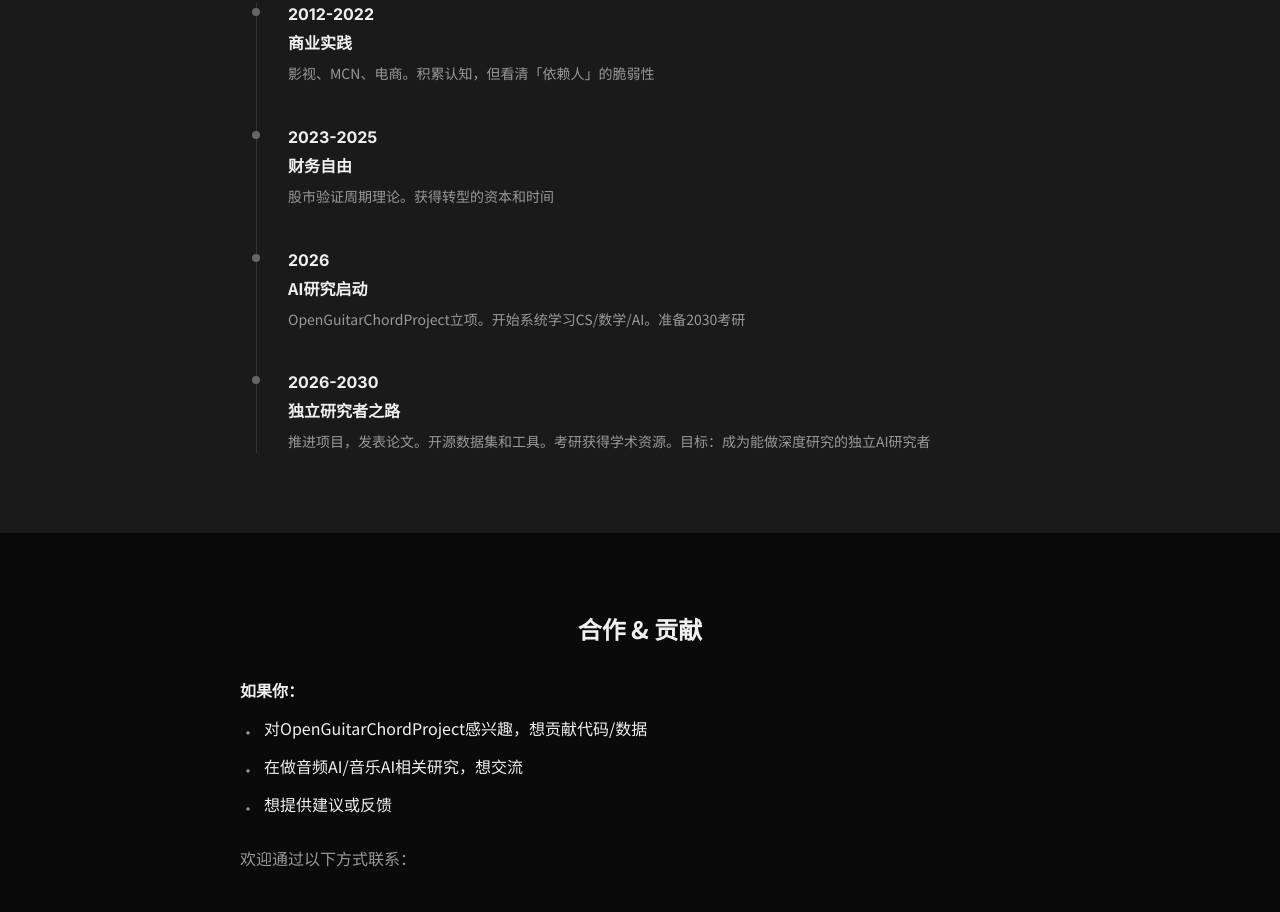
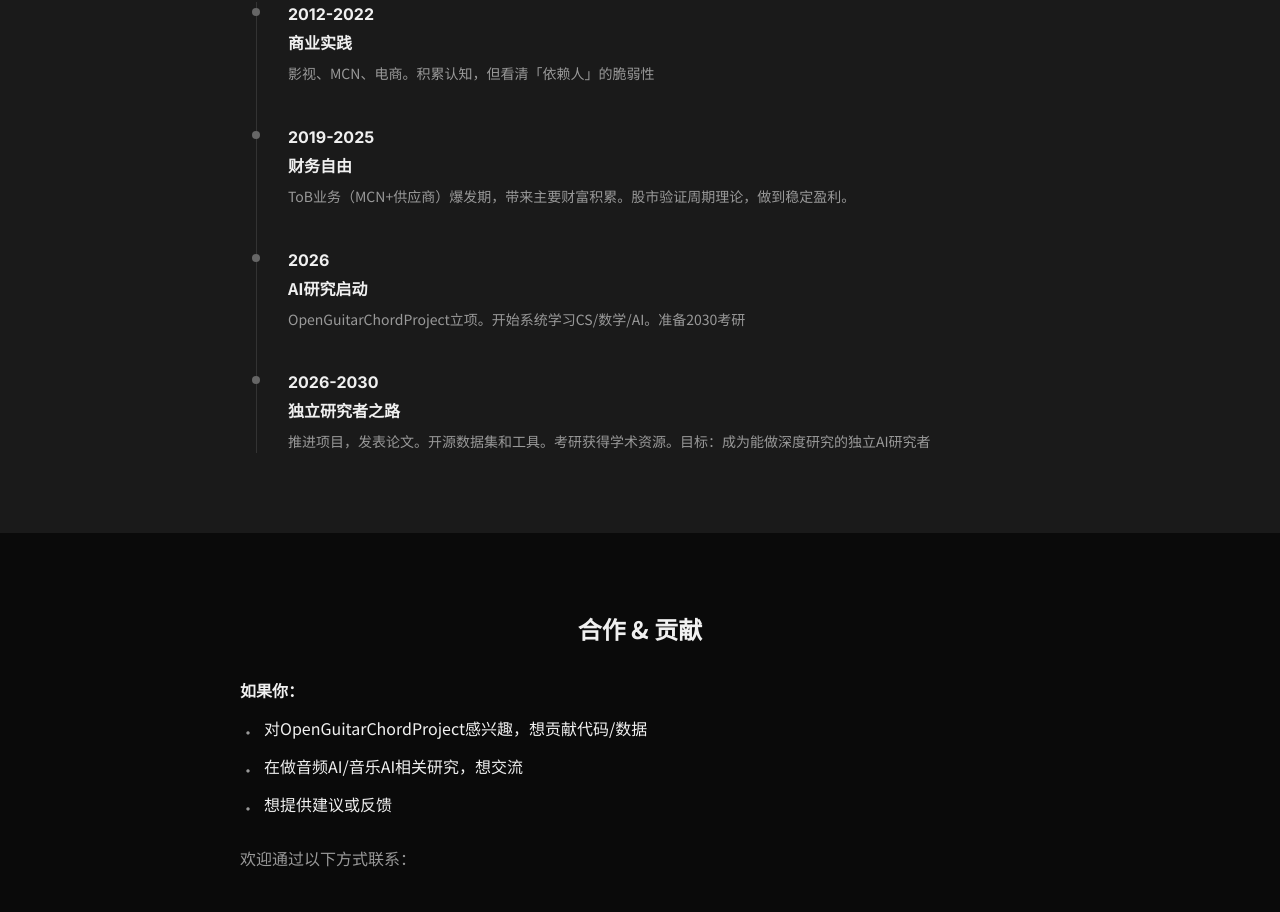
Before and after one commit to Zaosusu/zaosusu.github.io, a React (Vite) app: page / in a window 1280 px wide. Shown: the part 3377-4289 px from the top of the page. Built offline with nearby package versions, Linux system fonts and the light colour scheme.

Commit message:
Fix Timeline: change 2023-2025 to 2019-2025

```diff
--- a/src/sections/Timeline.tsx
+++ b/src/sections/Timeline.tsx
@@ -11,10 +11,11 @@ const timelineData: TimelineItem[] = [
     description: "影视、MCN、电商。积累认知，但看清「依赖人」的脆弱性"
   },
   {
-    year: "2023-2025",
-    title: "财务自由",
-    description: "股市验证周期理论。获得转型的资本和时间"
-  },
+  year: "2019-2025",
+  title: "财务自由",
+  description: "ToB业务（MCN+供应商）爆发期，带来主要财富积累。股市验证周期理论，做到稳定盈利。"
+},
+
   {
     year: "2026",
     title: "AI研究启动",
```
